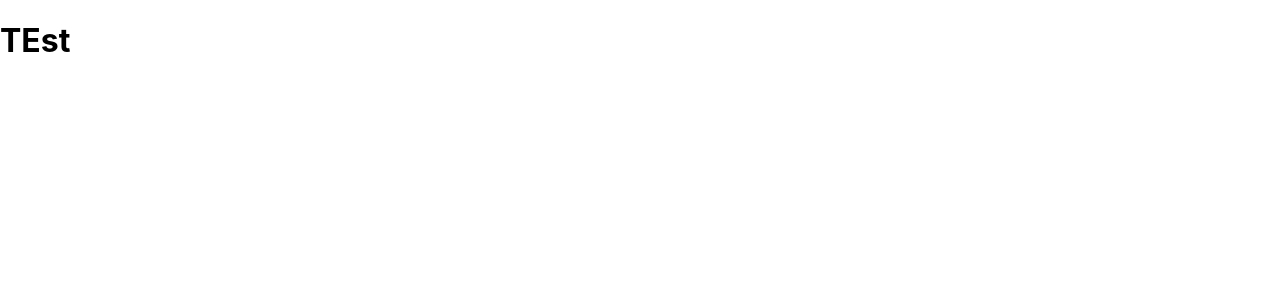
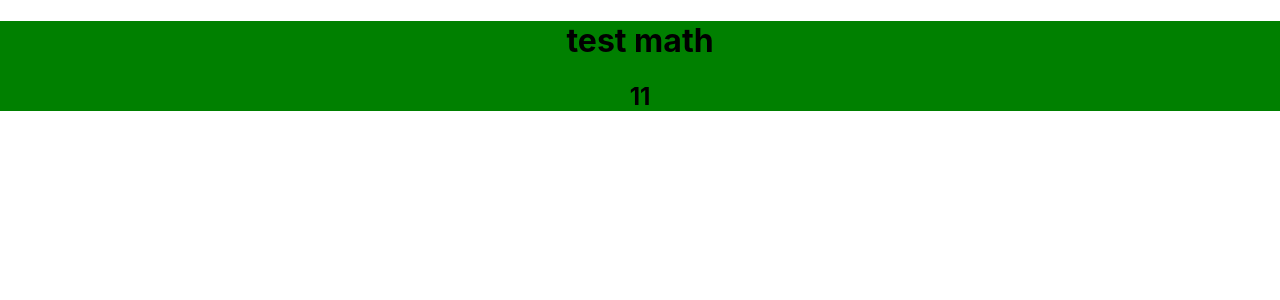
Before and after one commit to bany-org/web-calc, a React (Create React App) app: page / in a window 1280 px wide. Shown: the top 300 px of the page. Built offline with nearby package versions, Linux system fonts and the light colour scheme.

Commit message:
install and test packages

```diff
--- a/package.json
+++ b/package.json
@@ -6,9 +6,11 @@
     "@testing-library/jest-dom": "^4.2.4",
     "@testing-library/react": "^9.3.2",
     "@testing-library/user-event": "^7.1.2",
+    "mathjs": "^7.0.2",
     "react": "^16.13.1",
     "react-dom": "^16.13.1",
-    "react-scripts": "3.4.1"
+    "react-scripts": "3.4.1",
+    "styled-components": "^5.1.1"
   },
   "scripts": {
     "start": "react-scripts start",
--- a/src/components/App.js
+++ b/src/components/App.js
@@ -1,9 +1,20 @@
 import React from "react";
+import styled from "styled-components";
+import { evaluate } from "mathjs";
+
+const Expression = styled.div`
+    background-color: green;
+    font-size: 900;
+    text-align: center;
+`;
 
 function App() {
     return (
         <div className="App">
-            <h1>TEst</h1>
+            <Expression>
+                <h1> test math</h1>
+                <h2>{evaluate("2 * 4 + 3")}</h2>
+            </Expression>
         </div>
     );
 }
```
Also changed, not shown: 1 other file (tests, documents, lock files or other folders).
